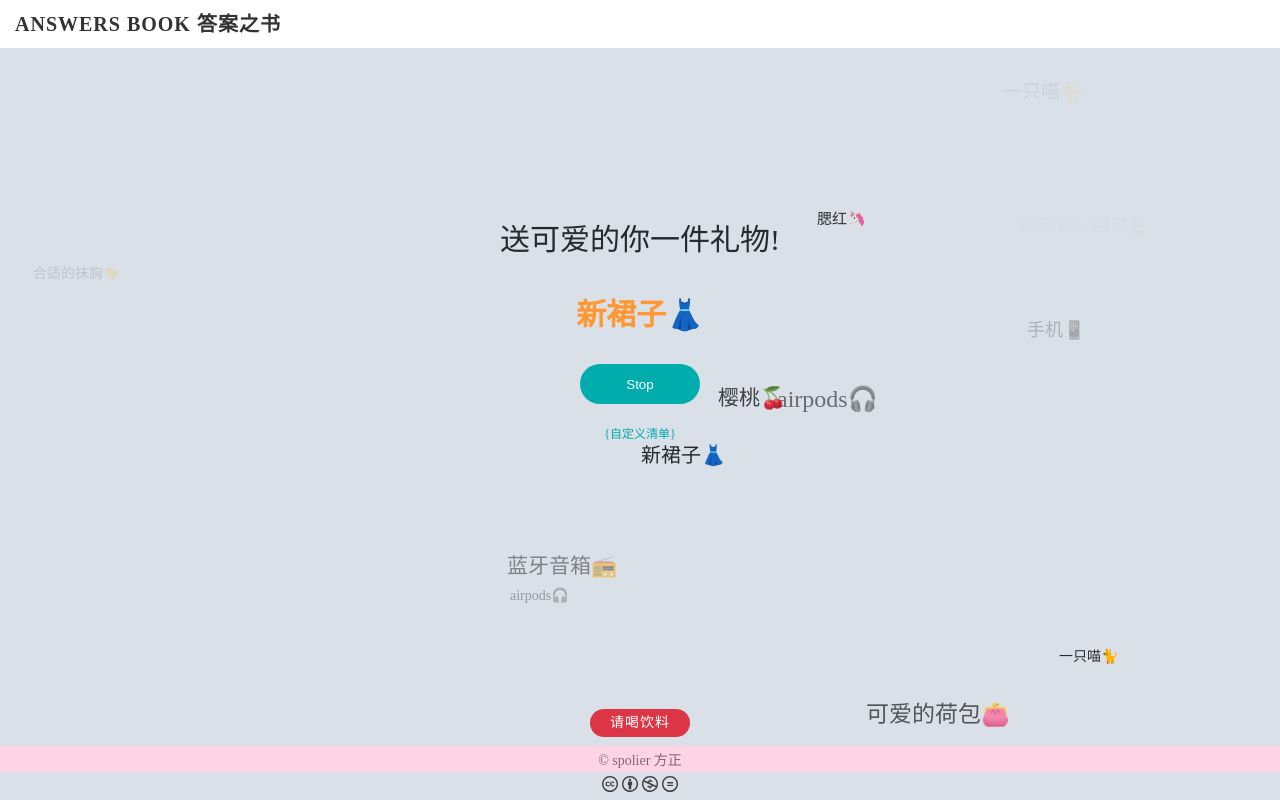
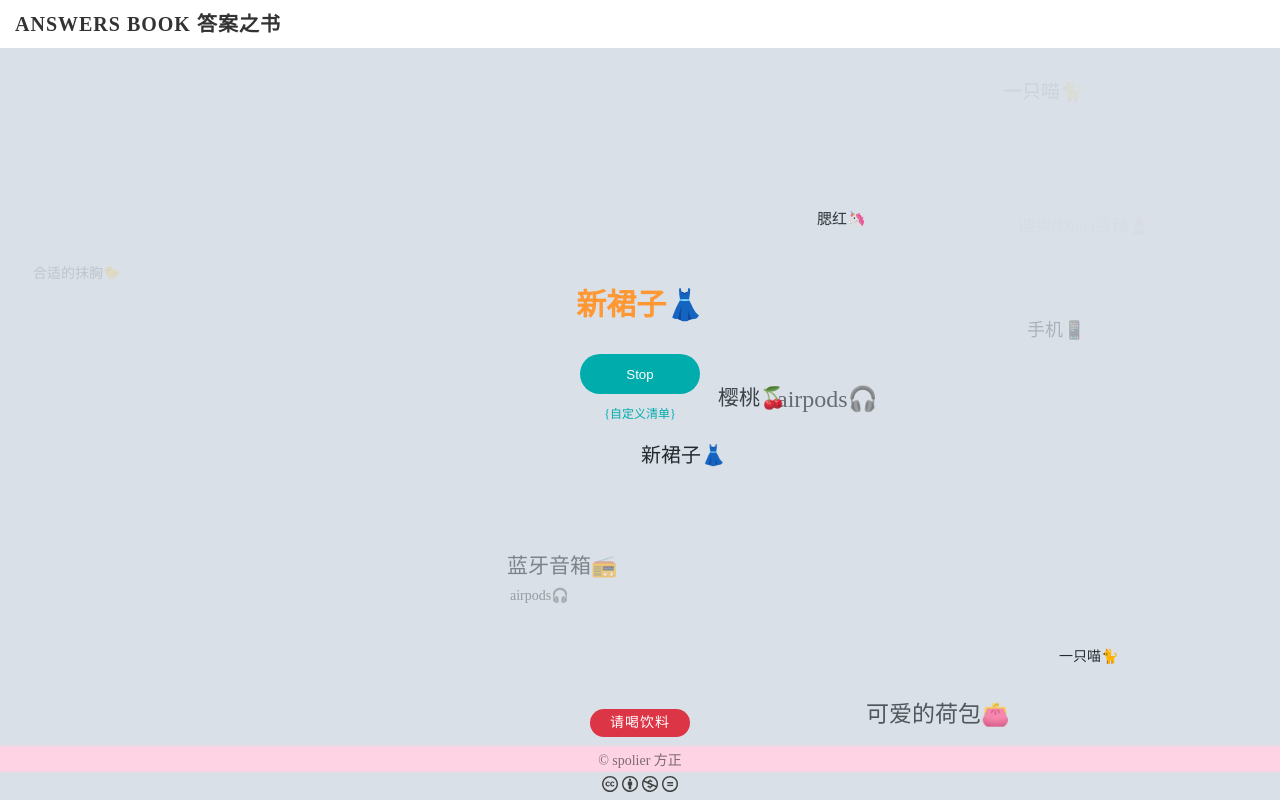
Before and after one commit to spoiler-dev/Answers, a plain HTML site: page index.html in a window 1280 px wide. Both pictures are taken after a click on the button "Go Go Go!". Drawn offline with Linux system fonts and the light colour scheme.

Commit message:
修改间距，修改标题动画

```diff
--- a/index.html
+++ b/index.html
@@ -57,7 +57,7 @@
             text-align: center;
             z-index: 999;
             height: 300px;
-            margin-top: -120px;
+            margin-top: -140px;
         }
 
         #title {
@@ -67,7 +67,6 @@
             text-align: center;
             line-height: 30px;
             color:#242a30;
-            background: #d9e0e7;
         }
 
         #unicorn {
@@ -134,7 +133,7 @@
 
         #diy {
             width: 100px;
-            margin: 20px auto 0 auto;
+            margin: 10px auto 0 auto;
             color: #00acac;
             font-size: 12px;
         }
@@ -240,6 +239,7 @@
             let lollipop = book.value.replace(/ +/g, " ").replace(/^ | $/g, "").split(" ")
             if (!run) {
                 btn.value = 'Stop'
+                title.innerText = ''
                 timer = setInterval(function(){
                     // Math.ceil 向上取整
                     // Math.random() 方法可返回介于 0 ~ 1 之间的一个随机数
```
